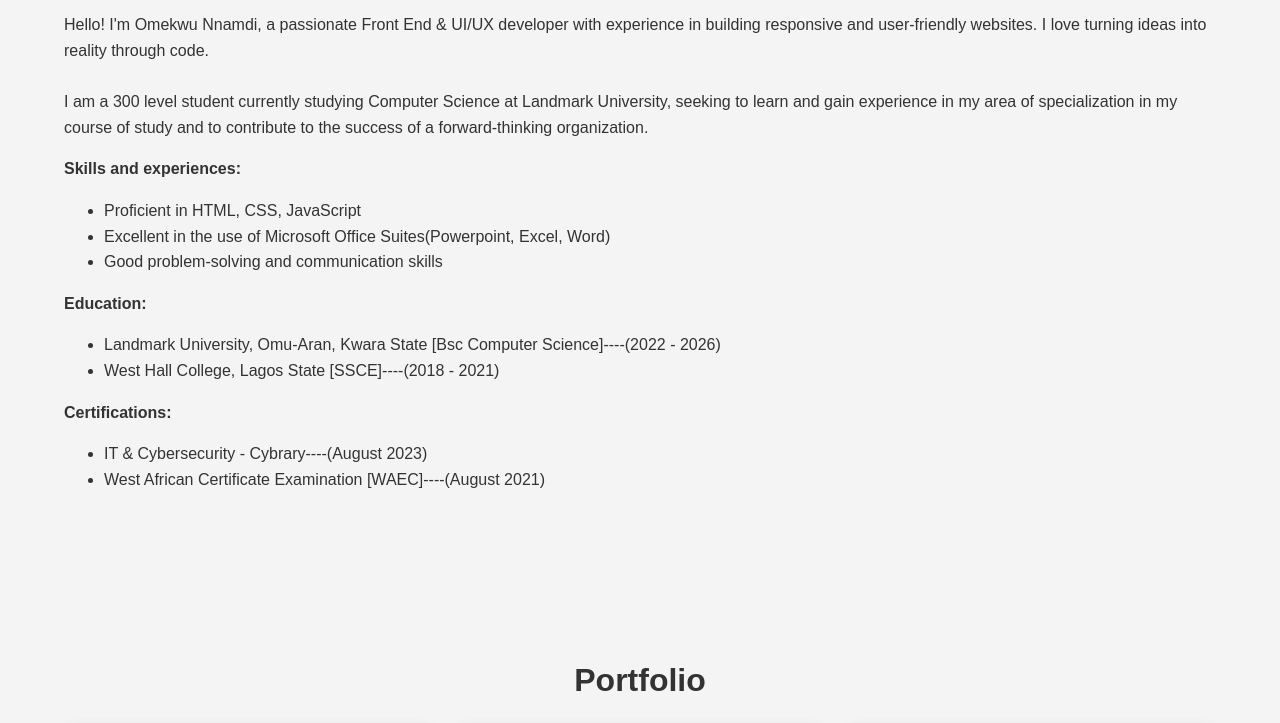
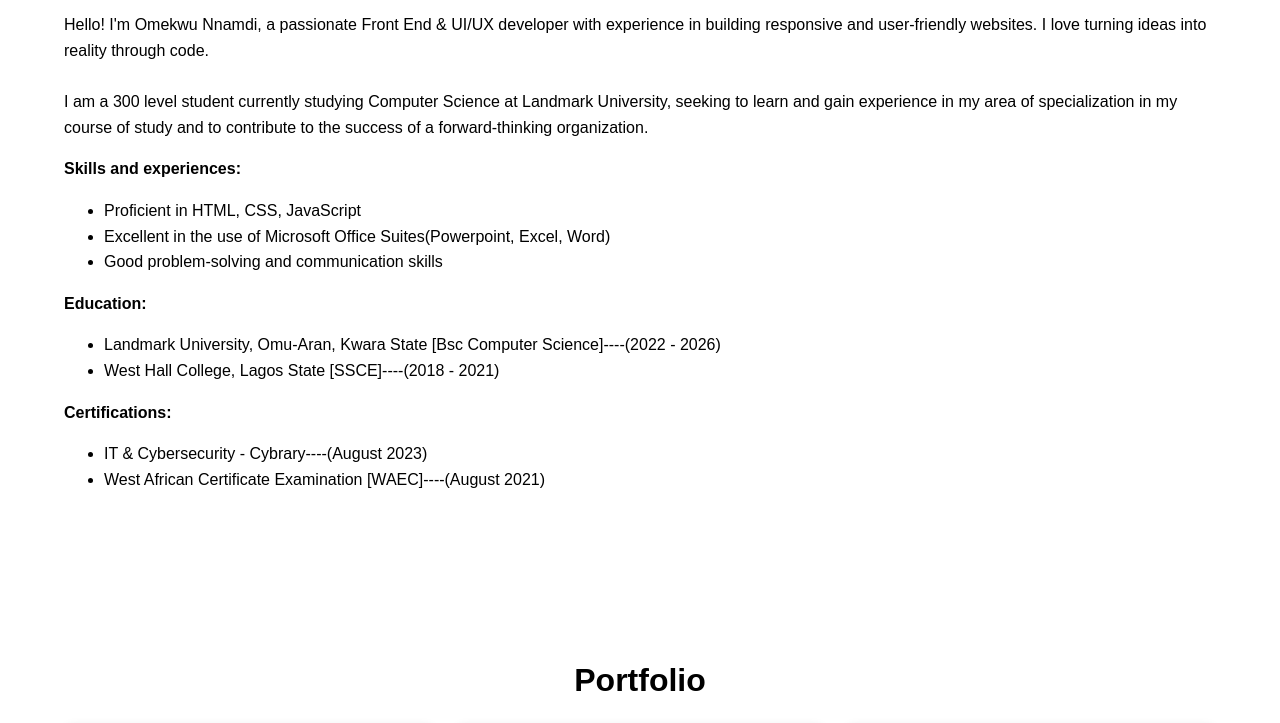
Before and after one commit to Triumph005/CV, a plain HTML site: page index.html in a window 1280 px wide. Shown: the part 428-1151 px from the top of the page. Drawn offline with Linux system fonts and the light colour scheme.

Commit message:
Update styles.css

```diff
--- a/styles.css
+++ b/styles.css
@@ -1,10 +1,10 @@
 /* CSS Variables for Theming */
 :root {
-  --primary-color: #77aaff;
-  --background-light: #f4f4f4;
-  --text-light: #333;
-  --background-dark: #333;
-  --text-dark: #f4f4f4;
+  --primary-color: #00ff00; /* Green */
+  --background-light: #ffffff; /* White */
+  --text-light: #000000; /* Black */
+  --background-dark: #000000; /* Black */
+  --text-dark: #ffffff; /* White */
   --transition-speed: 0.3s;
 }
 
@@ -63,7 +63,7 @@ body.dark-mode {
 }
 
 #theme-toggle:hover {
-  background-color: #5599ff;
+  background-color: #000000;
 }
 
 /* Sections */
```
